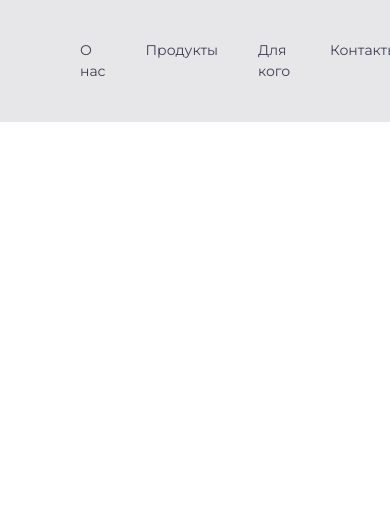
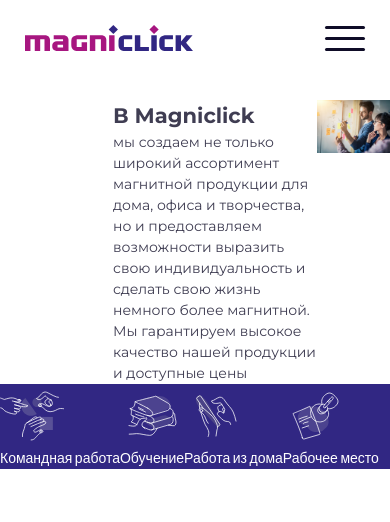
Before and after one commit to GuZaki/magniclick, a website built with Vite: page src/index.html in a window 390 px wide. Built offline with nearby package versions, Linux system fonts and the light colour scheme.

Commit message:
adapting header, promo section

```diff
--- a/src/index.html
+++ b/src/index.html
@@ -53,11 +53,54 @@
             </svg>
           </a>
         </div>
+
+        <div class="burger"></div>
       </div>
     </header>
 
     <main>
-      <div class="container"></div>
+      <section class="promo">
+        <div class="promo__inner">
+          <h1 class="visually-hidden">Мagniclick - магазин магнитной продукции</h1>
+
+          <div class="promo__content">
+            <h2 class="promo__title">В Мagniclick</h2>
+            <p class="promo__text">мы создаем не только широкий ассортимент магнитной продукции для дома, офиса и творчества, но и предоставляем возможности выразить свою индивидуальность и сделать свою жизнь немного более магнитной. Мы гарантируем высокое качество нашей продукции и доступные цены</p>
+          </div>
+
+          <div class="promo__img">
+            <img src="images/promo/bunner.jpg" alt="Баннер Мagniclick">
+          </div>
+        </div>
+
+        <ul class="promo__bottom-menu bottom-menu">
+          <li class="bottom-menu__item">
+            <a class="bottom-menu__link" href="#">
+              <img src="images/promo/team.svg" alt="">
+              Командная работа
+            </a>
+          </li>
+          <li class="bottom-menu__item">
+            <a class="bottom-menu__link" href="#">
+            <img src="images/promo/study.svg" alt="">
+            Обучение
+          </a>
+          </li>
+          <li class="bottom-menu__item">
+            <a class="bottom-menu__link" href="#">
+              <img src="images/promo/home.svg" alt="">
+              Работа из дома
+            </a>
+            </li>
+          <li class="bottom-menu__item">
+            <a class="bottom-menu__link" href="#">
+              <img src="images/promo/workplace.svg" alt="">
+              Рабочее место
+          </a>
+          </li>
+        </ul>
+      </section>
+
     </main>
     <footer class="footer">
 
--- a/src/scss/_default.scss
+++ b/src/scss/_default.scss
@@ -67,11 +67,14 @@
   border: none;
 }
 
+section {
+  padding: 50px 0;
+}
+
 .visually-hidden {
   position: fixed;
   transform: scale(0);
 }
-
 
 .container {
   max-width: 1360px;
--- a/src/scss/components/_header.scss
+++ b/src/scss/components/_header.scss
@@ -4,26 +4,42 @@
     width: 100vw;
     position: fixed;
     z-index: 10;
-    background-color: $secondary-grey1;
+    color: $secondary-grey9;
+    font-weight: 500;
+    background-color: inherit;
 
     &__inner {
         display: flex;
         align-items: center;
         gap: 40px;
-        padding: 40px;
+        padding: 37px 40px;
+
+        @media(max-width: 768px){
+            padding: 25px;
+            gap: 25px;
+        }
     }
 
     &__logo {
         margin-right: auto;
+        flex-shrink: 0;
     }
 
     &__navigation-list {
         display: flex;
         gap: 40px;
+
+        @media(max-width: 1024px){
+            gap: 35px;
+        }
+
+        @media(max-width: 768px){
+            display: none;
+            flex-direction: column;
+        }
     }
 
     &__navigation-link {
-
         &:hover {
             color: $primiry-pink;
         }
@@ -32,13 +48,84 @@
     &__icons {
         display: flex;
         gap: 30px;
+
+        @media(max-width: 425px){
+            display: none;
+        }
     }
 }
 
-.icon:hover {
-    & > svg {
-        & path{
-            fill: $primiry-pink;
+
+.icon {
+    flex-shrink: 0;
+
+    &:hover {
+        & > svg {
+            & path{
+                fill: $primiry-pink;
+            }
         }
     }
 }
+
+/*бургер меню*/
+.burger {
+    display: none;
+    cursor: pointer;
+    position: relative;
+    border: none;
+    background: transparent;
+    width: 40px;
+    height: 25px;
+    flex-shrink: 0;
+
+    @media(max-width: 768px){
+        display: block;
+    }
+}
+
+// .burger-checkbox {
+//     appearance: none;
+//     margin: 0;
+// }
+
+.burger::before,
+.burger::after {
+  content: '';
+  position: absolute;
+  display: block;
+  width: 100%;
+  height: 3px;
+  border-radius: 10px;
+  background: $primiry-black;
+  z-index: 10;
+}
+
+.burger::before {
+  top: 0;
+  box-shadow: 0 11px 0 $primiry-black;
+}
+
+.burger::after {
+  bottom: 0;
+  right: 0;
+  transition: bottom .3s .15s, transform .3s;
+}
+
+// .burger::before {
+//   top: 11px;
+//   transform: rotate(45deg);
+//   box-shadow: 0 6px 0 rgba(0, 0, 0, 0);
+//   transition: box-shadow .15s, top .3s, transform .3s .15s;
+// }
+
+// .burger::after {
+//   bottom: 11px;
+//   width: 100%;
+//   transform: rotate(-45deg);
+//   transition: bottom .3s, transform .3s .15s;
+// }
+
+// .burger-checkbox:checked ~ .nav-menu {
+//     transform: translateX(0);
+// }
--- /dev/null
+++ b/src/scss/components/_promo.scss
@@ -0,0 +1,40 @@
+@use '../colors' as *;
+@use '../fonts' as *;
+
+.promo {
+
+    padding-top: 100px;
+
+    &__inner {
+        display: flex;
+        padding-left: 113px;
+    }
+
+    &__content {
+    }
+
+    &__title {
+    }
+
+    &__text {
+    }
+
+    &__img {
+    }
+
+    &__bottom-menu {
+        font-family: $second-family;
+        background-color: $primiry-purple;
+        color: $primiry-white;
+    }
+}
+
+.bottom-menu {
+    display: flex;
+
+    &__item {
+    }
+
+    &__link {
+    }
+}
--- a/src/scss/index.scss
+++ b/src/scss/index.scss
@@ -2,5 +2,6 @@
 @use 'colors' as *;
 @use 'fonts' as *;
 @use 'components/header' as *;
+@use 'components/promo' as *;
 
 @import 'normalize.css';
```
